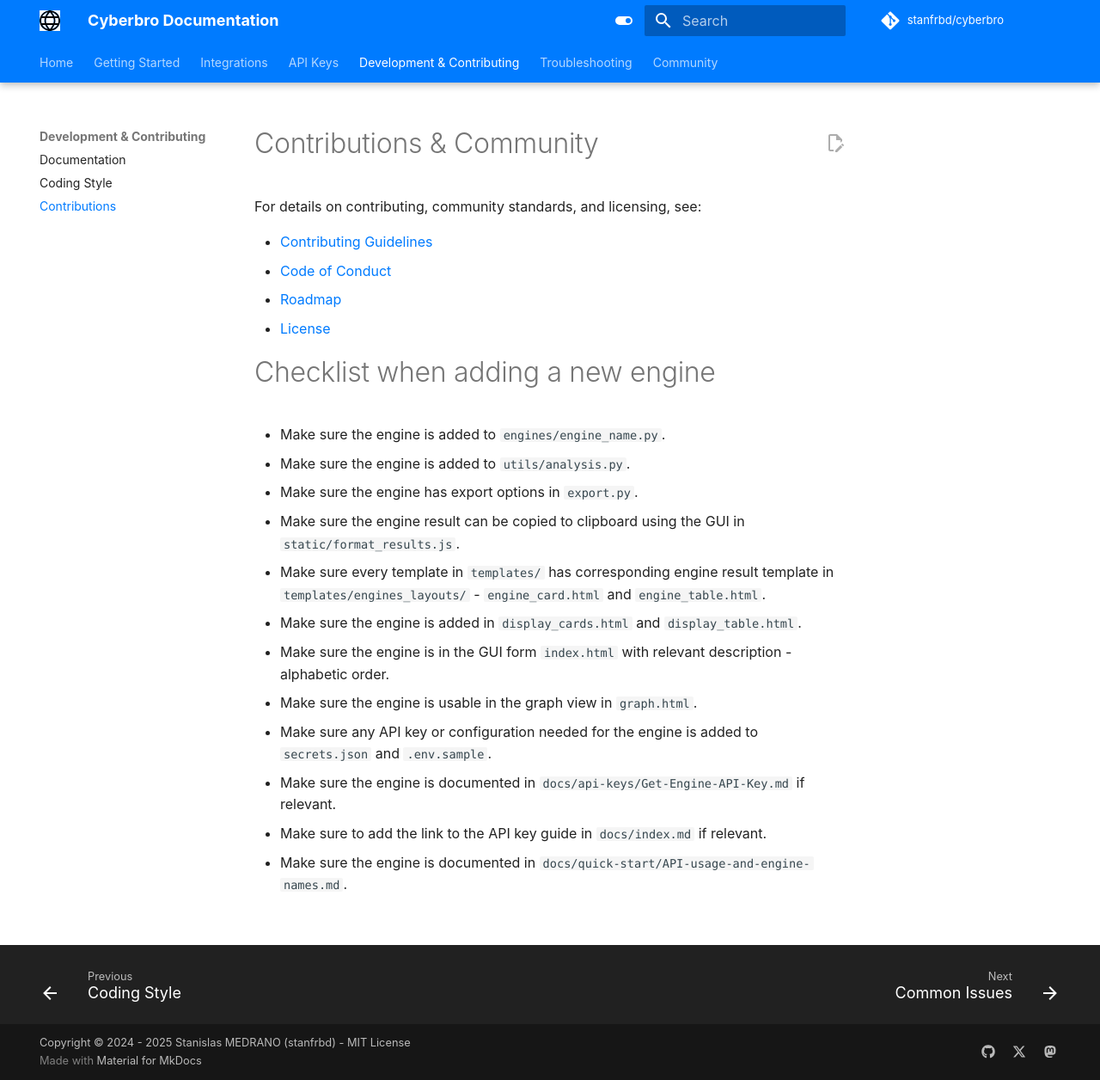
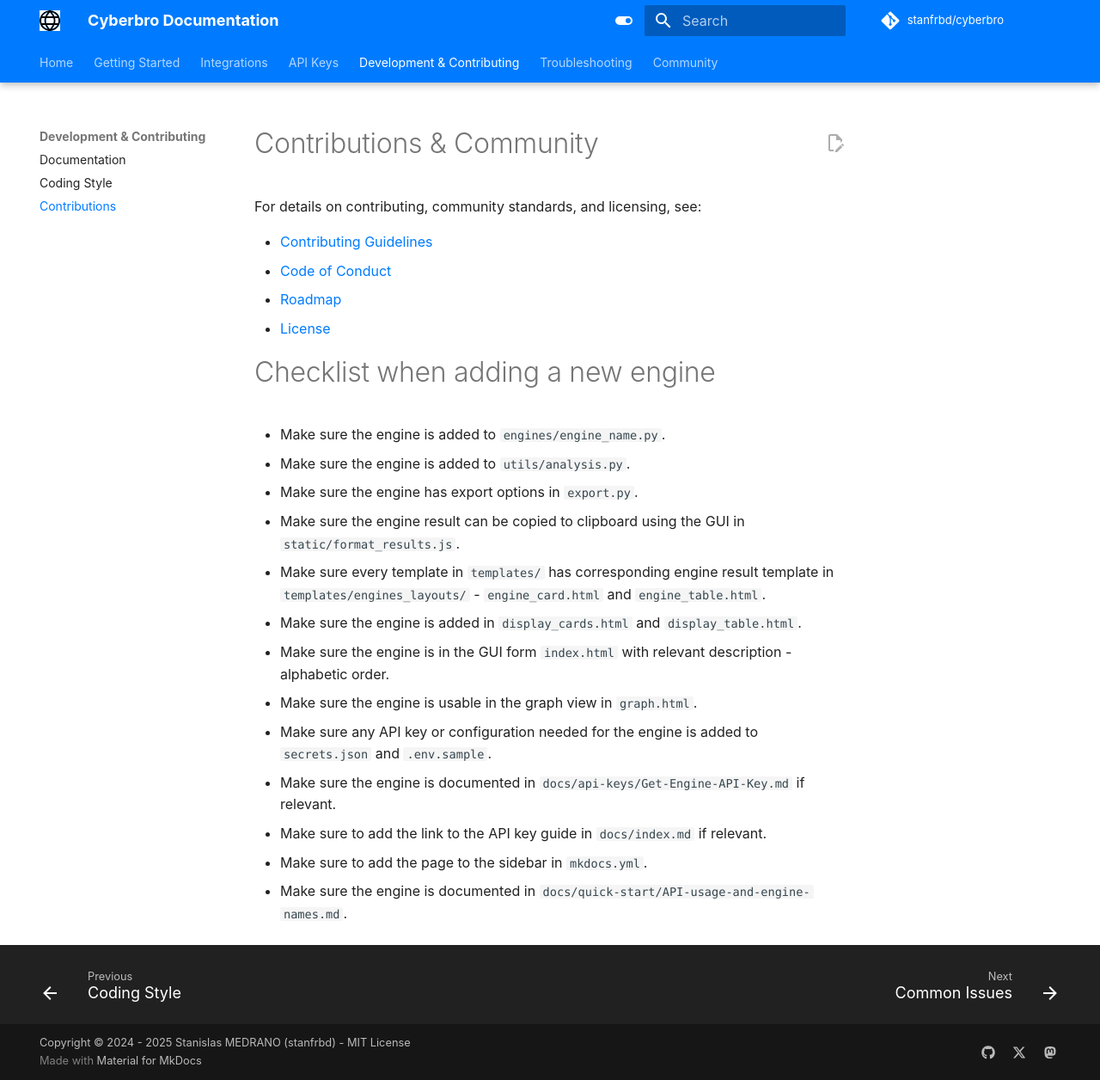
Before and after one commit to ubahmapk/cyberbro, an MkDocs documentation site: the page built from docs/contribute/Contributions.md, in a window 1280 px wide and 1256 px high. Shown: the whole window at 86% size. Built offline with MkDocs 1.6.1 and Material for MkDocs 9.7.7, drawn with Linux system fonts in a browser that asks for light colours; some web fonts are replaced; comment, search, counter and statistics services are not loaded.

Commit message:
Update docs

```diff
--- a/docs/contribute/Contributions.md
+++ b/docs/contribute/Contributions.md
@@ -20,4 +20,5 @@
 * Make sure any API key or configuration needed for the engine is added to `secrets.json` and `.env.sample`.
 * Make sure the engine is documented in `docs/api-keys/Get-Engine-API-Key.md` if relevant.
 * Make sure to add the link to the API key guide in `docs/index.md` if relevant.
+* Make sure to add the page to the sidebar in `mkdocs.yml`.
 * Make sure the engine is documented in `docs/quick-start/API-usage-and-engine-names.md`.
--- a/mkdocs.yml
+++ b/mkdocs.yml
@@ -55,6 +55,7 @@
       - Get AbuseIPDB API Key: api-keys/Get-AbuseIPDB-API-key.md
       - Get AlienVault API Key: api-keys/Get-AlienVault-API-key.md
       - Get Crowdstrike API Credentials: api-keys/Get-Crowdstrike-API-Credentials.md
+      - Get DFIR Iris API Key: api-keys/Get-DFIR-IRIS-API-key.md
       - Get Google Safe Browsing API Key: api-keys/Get-Google-Safe-Browing-API-key.md
       - Get IPinfo API Key: api-keys/Get-IPinfo-API-key.md
       - Get MDE (Microsoft Defender for Endpoint) API Credentials: api-keys/Get-MDE-(Microsoft-Defender-for-Endpoint)-API-credentials.md
```
